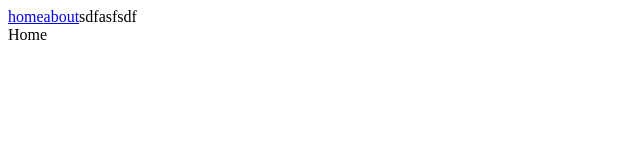
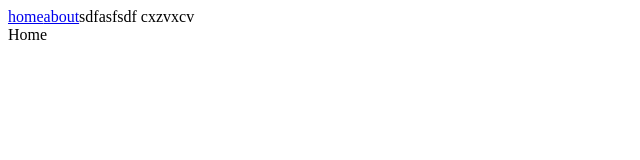
Before and after one commit to nkitaiev/test_versions, a React (Create React App) app: page / in a window 1280 px wide. Shown: the top 160 px of the page, without its empty margins (0-640 px from the left). Built offline with nearby package versions, Linux system fonts and the light colour scheme.

Commit message:
chore(release): asdfasdf

```diff
--- a/src/App.tsx
+++ b/src/App.tsx
@@ -6,6 +6,7 @@ function App() {
     <div>
         <Navbar />
         sdfasfsdf
+        cxzvxcv
         <Router />
     </div>
   );
```
